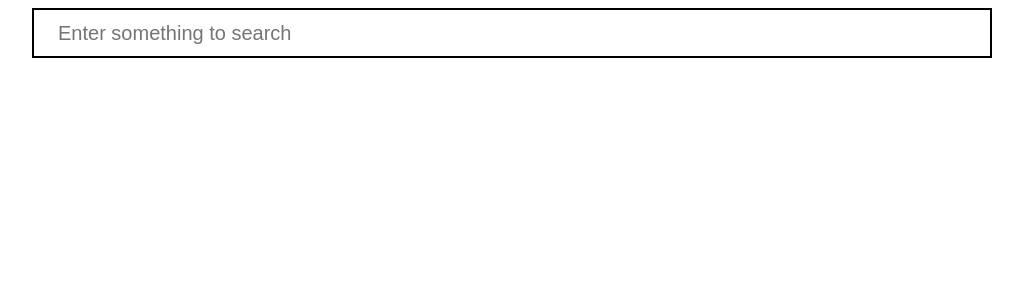
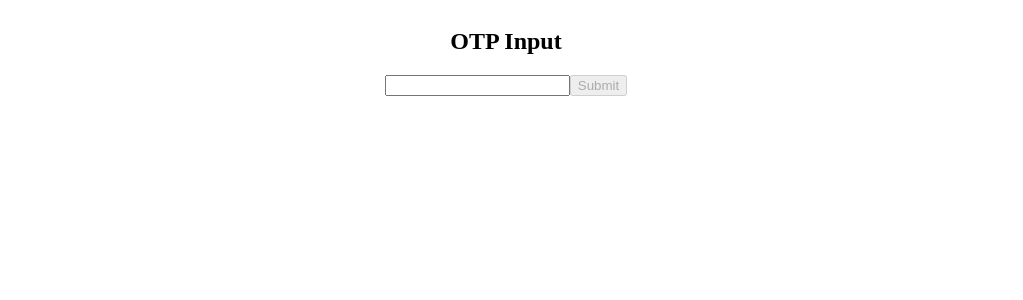
Before and after one commit to mdfaizanahmed786/react-machine-coding-questions, a React (Vite) app: page / in a window 1280 px wide. Shown: the top 300 px of the page, without its empty margins (134-1157 px from the left). Built offline with nearby package versions, Linux system fonts and the light colour scheme.

Commit message:
Begin adding new otp question

```diff
--- a/src/App.tsx
+++ b/src/App.tsx
@@ -16,6 +16,7 @@ import EcommerceSlider from './components/EcommerceSlider';
 import GridSelect from './components/GridSelect';
 import TicTacToe from './components/TicTacToe';
 import SearchInput from './components/SearchInput';
+import OTPInput from './components/OTPInput';
 export default function App() {
   return (
     <main>
@@ -35,7 +36,8 @@ export default function App() {
       {/* <EcommerceSlider/> */}
       {/* <GridSelect cols={15} rows={15}/> */}
       {/* <TicTacToe rows={3} cols={3}/> */}
-    <SearchInput/>
+    {/* <SearchInput/> */}
+      <OTPInput inputFields={4}/>
     </main>
   )
 }
--- /dev/null
+++ b/src/components/OTPInput.tsx
@@ -0,0 +1,74 @@
+import React, { FormEvent, useEffect, useReducer, useRef, useState } from "react"
+
+export default function OTPInput({ inputFields }: { inputFields: number }) {
+  const [inputBoxes, setInputBoxes] = useState(new Array(inputFields).fill(""))
+  const [checkNumberSubmitted, setCheckNumberSubmitted] = useState(false)
+  const [numInput, setNumInput] = useState("")
+
+  const handleSubmit = (e: FormEvent) => {
+    e.preventDefault();
+    setCheckNumberSubmitted(true)
+
+  }
+  return <div style={{ display: 'flex', justifyContent: 'center' }}>
+
+    {!checkNumberSubmitted && <div>
+      <h2 style={{ textAlign: 'center' }}>OTP Input</h2>
+      <form onSubmit={handleSubmit}>
+
+        <input value={numInput} maxLength={10} onChange={e => setNumInput(e.target.value)} />
+        <button disabled={numInput.length < 10} type="submit">Submit</button>
+      </form>
+
+    </div>}
+
+    {checkNumberSubmitted && <OTPInputBox inputBoxes={inputBoxes} setInputBoxes={setInputBoxes} otpNum={numInput} />}
+
+  </div>
+}
+
+type OTPInputBoxProps = {
+  inputBoxes: string[]
+  setInputBoxes: React.Dispatch<React.SetStateAction<string[]>>
+  otpNum: string
+}
+
+function OTPInputBox({ inputBoxes, setInputBoxes, otpNum }: OTPInputBoxProps) {
+
+  const inputRefs = useRef<HTMLInputElement[] | any[]>([])
+  useEffect(() => {
+    if (inputRefs.current[0]) {
+      inputRefs.current[0].focus();
+    }
+  }, [])
+  const handleChange = (e: React.ChangeEvent<HTMLInputElement>, index: number) => {
+    const newInputBoxes = [...inputBoxes];
+    newInputBoxes[index] = e.target.value.substring(e.target.value.length - 1)
+    const otpInputBoxesLength = newInputBoxes.length
+    if (e.target.value && index < otpInputBoxesLength && inputRefs.current[index + 1]) {
+      inputRefs.current[index + 1].focus()
+
+    }
+    setInputBoxes(newInputBoxes)
+  }
+
+  const handlePress = (e: React.KeyboardEvent<HTMLInputElement>, index: number) => {
+
+   if(e.key==="Backspace" && !inputBoxes[index] && index>0 && inputRefs.current[index-1]){
+        inputRefs.current[index-1].focus();
+
+   }
+  }
+  return <div style={{ textAlign: 'center' }}>
+    <h3>OTP send to this number:</h3>
+    <h4>{otpNum}</h4>
+
+    <div style={{ display: 'flex', gap: "20px", alignItems: 'center' }}>
+      {inputBoxes.map((value, index) => (
+        <input onKeyDown={(e) => handlePress(e, index)} ref={(el) => inputRefs.current[index] = el} value={value} style={{ width: "40px", textAlign: 'center', fontSize: '30px', padding: '10px' }} key={index} type="text" onChange={e => handleChange(e, index)} />
+      ))}
+
+    </div>
+
+  </div>
+}
```
